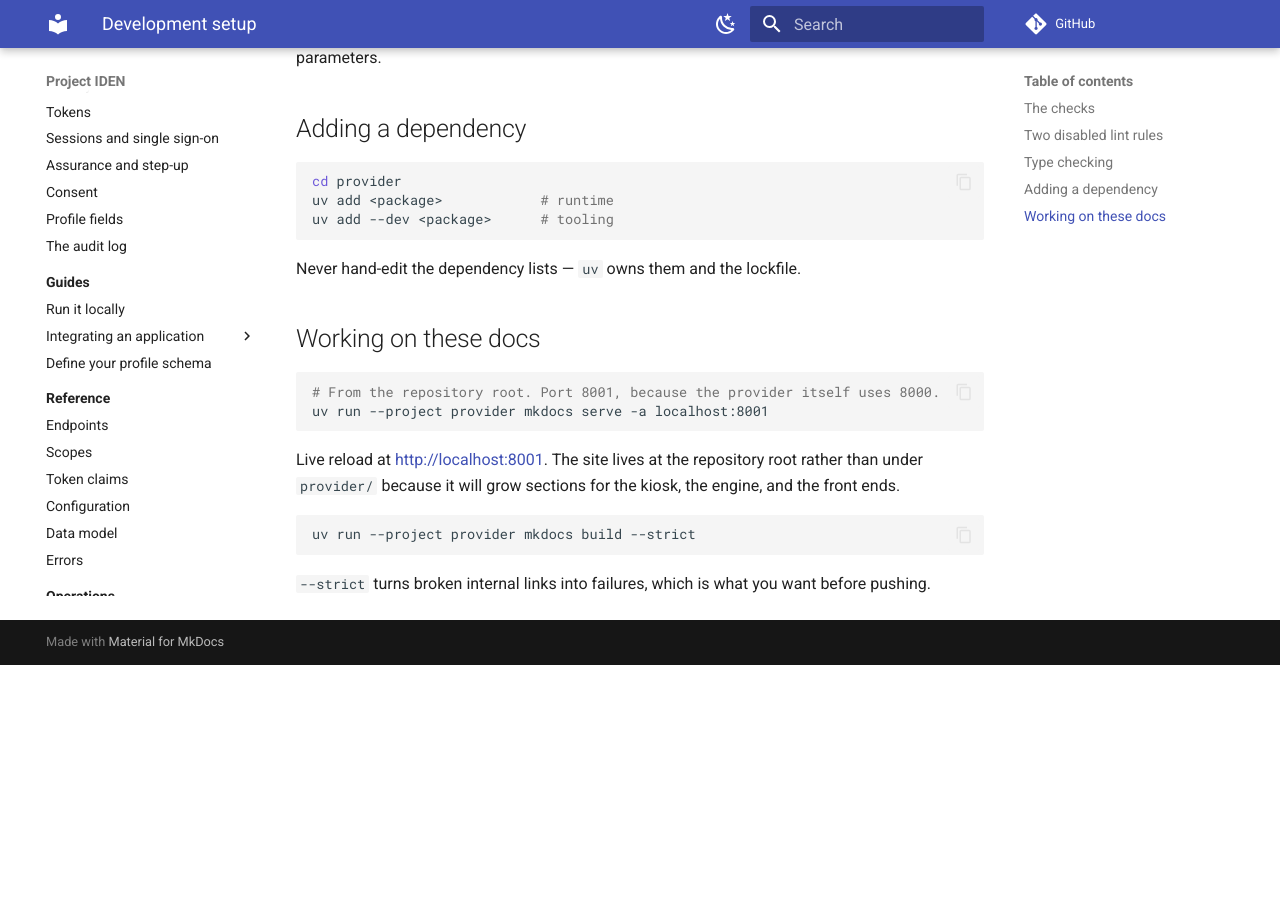
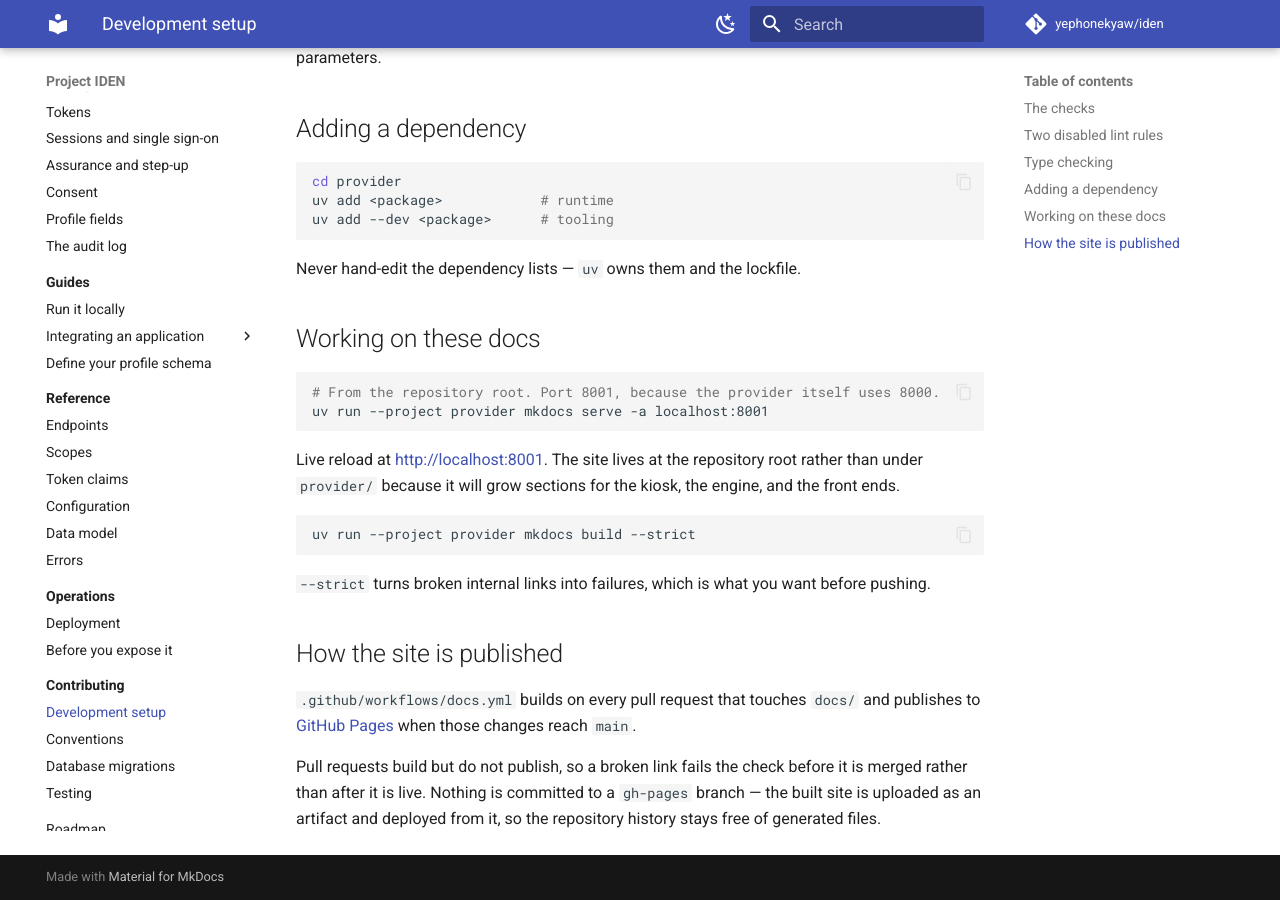
Before and after one commit to yephonekyaw/iden, an MkDocs documentation site: the page built from docs/contributing/development.md, in a window 1280 px wide and 900 px high, scrolled down 1151 px. Built offline with MkDocs 1.6.1 and Material for MkDocs 9.7.7, drawn with Linux system fonts in a browser that asks for light colours; comment, search, counter and statistics services are not loaded; before the commit the page ends 1816 px from its top, so only the background shows below that.

Commit message:
ci: publish the documentation to GitHub Pages
Builds on every pull request touching docs/ and publishes when those changes
reach main. Pull requests build without publishing, so --strict catches a
broken link before it is merged rather than after it is live.

Deploys from an uploaded artifact rather than mkdocs gh-deploy, which pushes
generated HTML to a gh-pages branch. The artifact route keeps generated files
out of the repository entirely and gives a real deployment record.

Also corrects the repository URL, which said project-iden throughout while the
remote is yephonekyaw/iden -- so site_url, the repo link, and two links into
PLAN.md were all wrong. site_url now points at the Pages URL, which is what
canonical links and the sitemap are built from, and the edit button works.

The path filters are written out twice on purpose: GitHub Actions does not
support YAML anchors, and the first version of this file used one.

````diff
--- a/docs/contributing/development.md
+++ b/docs/contributing/development.md
@@ -70,3 +70,12 @@ uv run --project provider mkdocs build --strict
 ```
 
 `--strict` turns broken internal links into failures, which is what you want before pushing.
+
+## How the site is published
+
+`.github/workflows/docs.yml` builds on every pull request that touches `docs/` and publishes to
+[GitHub Pages](https://yephonekyaw.github.io/iden/) when those changes reach `main`.
+
+Pull requests build but do not publish, so a broken link fails the check before it is merged rather
+than after it is live. Nothing is committed to a `gh-pages` branch — the built site is uploaded as an
+artifact and deployed from it, so the repository history stays free of generated files.
--- a/mkdocs.yml
+++ b/mkdocs.yml
@@ -2,9 +2,10 @@ site_name: Project IDEN
 site_description: >-
   A self-hosted identity and access control provider. One organization, one
   deployment, one source of truth for who people are and what they may do.
-site_url: https://example.org/iden/
-repo_url: https://github.com/yephonekyaw/project-iden
-edit_uri: ""
+site_url: https://yephonekyaw.github.io/iden/
+repo_url: https://github.com/yephonekyaw/iden
+repo_name: yephonekyaw/iden
+edit_uri: edit/main/docs/
 
 # The site covers the whole repository, not just the provider: the kiosk, the
 # engine and the front ends get their own sections as they are built.
@@ -29,6 +30,7 @@ theme:
         icon: material/weather-sunny
         name: Switch to light mode
   features:
+    - content.action.edit
     - navigation.sections
     - navigation.top
     - navigation.tracking
````
Also changed, not shown: docs/contributing/index.md (+1 -1 lines), docs/roadmap.md (+1 -1 lines), 1 other file.
